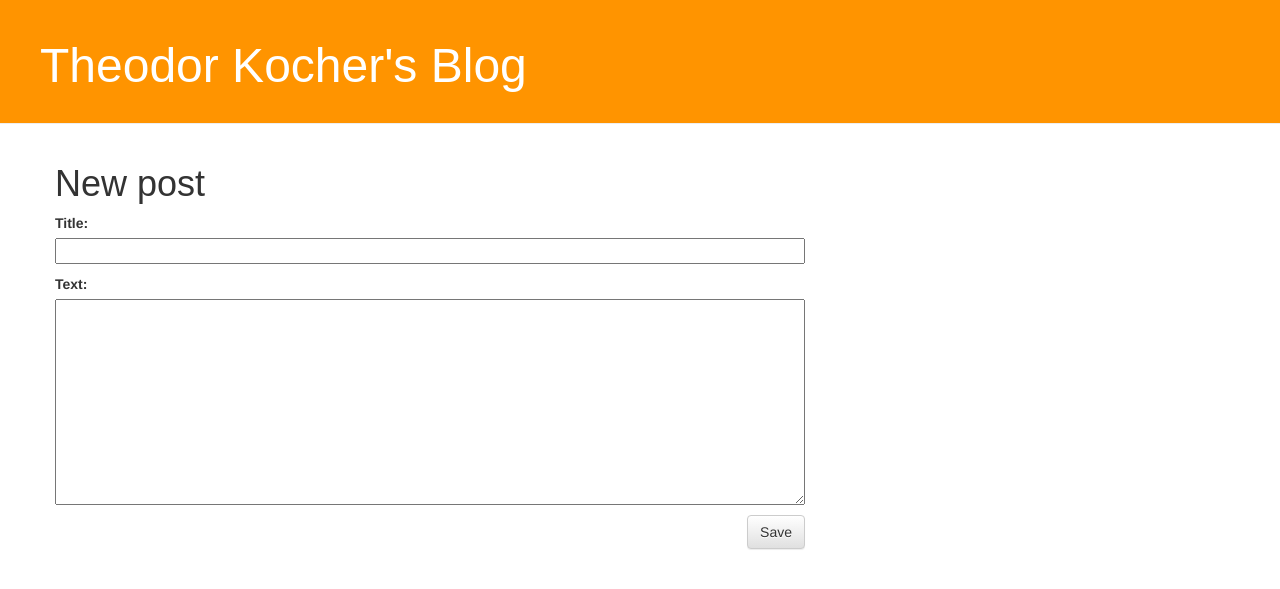
After one commit to theodorkochr/my-first-blog, a Django app: page /post/new/ in a window 1280 px wide. The commit adds this page. Shown: the top 589 px of the page. Run offline with Django 3.2, Linux system fonts and the light colour scheme; some libraries are stand-ins or nearby versions.

Commit message:
Modified templates 2

```diff
--- /dev/null
+++ b/blog/forms.py
@@ -0,0 +1,9 @@
+from django import forms
+
+from .models import Post
+
+class PostForm(forms.ModelForm):
+
+    class Meta:
+        model = Post
+        fields = ('title', 'text',)
--- a/blog/static/css/blog.css
+++ b/blog/static/css/blog.css
@@ -15,7 +15,7 @@
 }
 
 h1, h2, h3, h4 {
-    font-family: 'Lobster', cursive;
+    font-family: 'Arial', cursive;
 }
 
 .date {
--- a/blog/templates/blog/base.html
+++ b/blog/templates/blog/base.html
@@ -5,11 +5,14 @@
         <link rel="stylesheet" href="//maxcdn.bootstrapcdn.com/bootstrap/3.2.0/css/bootstrap-theme.min.css">
         <link rel="stylesheet" href="{% static 'css/blog.css' %}">
         <link href="https://fonts.googleapis.com/css?family=Lobster&subset=latin,latin-ext" rel="stylesheet" type="text/css">
-        <title>Django Girls blog</title>
+        <title>Theodor Kocher's blog</title>
     </head>
     <body>
     <div class="page-header">
-        <h1><a href="/">Django Girls Blog</a></h1>
+        {% if user.is_authenticated %}
+            <a href="{% url 'post_new' %}" class="top-menu"><span class="glyphicon glyphicon-plus"></span></a>
+        {% endif %}
+        <h1><a href="/">Theodor Kocher's Blog</a></h1>
     </div>
     <div class="content container">
         <div class="row">
--- a/blog/templates/blog/post_detail.html
+++ b/blog/templates/blog/post_detail.html
@@ -7,6 +7,7 @@
                 {{ post.published_date }}
             </div>
         {% endif %}
+        <a class="btn btn-default" href="{% url 'post_edit' pk=post.pk %}"><span class="glyphicon glyphicon-pencil"></span></a>
         <h1>{{ post.title }}</h1>
         <p>{{ post.text|linebreaksbr }}</p>
     </div>
--- /dev/null
+++ b/blog/templates/blog/post_edit.html
@@ -0,0 +1,9 @@
+{% extends 'blog/base.html' %}
+
+{% block content %}
+    <h1>New post</h1>
+    <form method="POST" class="post-form">{% csrf_token %}
+        {{ form.as_p }}
+        <button type="submit" class="save btn btn-default">Save</button>
+    </form>
+{% endblock %}
--- a/blog/urls.py
+++ b/blog/urls.py
@@ -4,4 +4,6 @@ from . import views
 urlpatterns = [
     url(r'^$', views.post_list, name='post_list'),
     url(r'^post/(?P<pk>[0-9]+)/$', views.post_detail, name='post_detail'),
+    url(r'^post/new/$', views.post_new, name='post_new'),
+    url(r'^post/(?P<pk>[0-9]+)/edit/$', views.post_edit, name='post_edit'),
 ]
--- a/blog/views.py
+++ b/blog/views.py
@@ -2,6 +2,8 @@ from django.shortcuts import render
 from django.utils import timezone
 from .models import Post
 from django.shortcuts import render, get_object_or_404
+from .forms import PostForm
+from django.shortcuts import redirect
 
 def post_list(request):
     posts = Post.objects.filter(published_date__lte=timezone.now()).order_by('published_date')
@@ -10,3 +12,30 @@ def post_list(request):
 def post_detail(request, pk):
     post = get_object_or_404(Post, pk=pk)
     return render(request, 'blog/post_detail.html', {'post': post})
+
+def post_new(request):
+    if request.method == "POST":
+        form = PostForm(request.POST)
+        if form.is_valid():
+            post = form.save(commit=False)
+            post.author = request.user
+            post.published_date = timezone.now()
+            post.save()
+            return redirect('post_detail', pk=post.pk)
+    else:
+        form = PostForm()
+    return render(request, 'blog/post_edit.html', {'form': form})
+
+def post_edit(request, pk):
+    post = get_object_or_404(Post, pk=pk)
+    if request.method == "POST":
+        form = PostForm(request.POST, instance=post)
+        if form.is_valid():
+            post = form.save(commit=False)
+            post.author = request.user
+            post.published_date = timezone.now()
+            post.save()
+            return redirect('post_detail', pk=post.pk)
+    else:
+        form = PostForm(instance=post)
+    return render(request, 'blog/post_edit.html', {'form': form})
```
